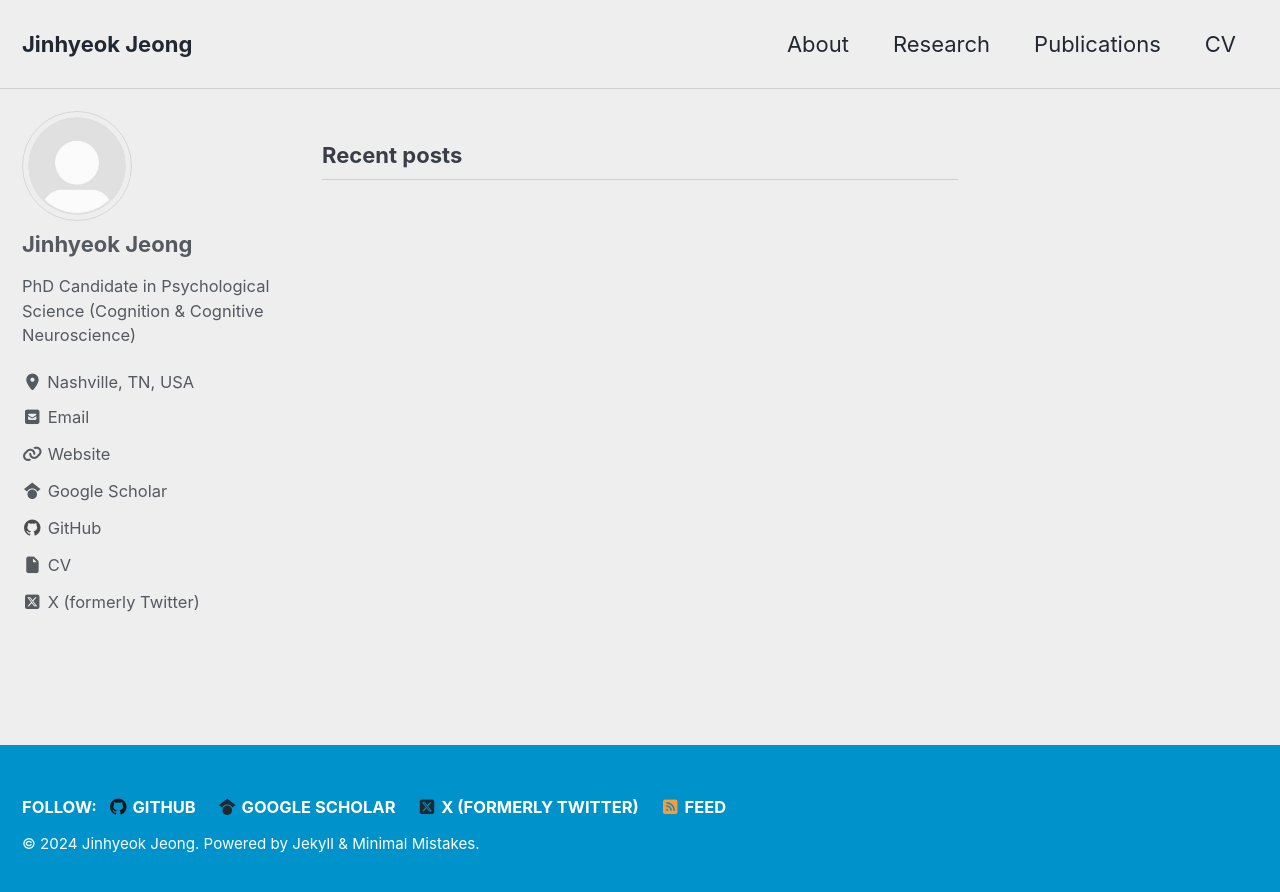
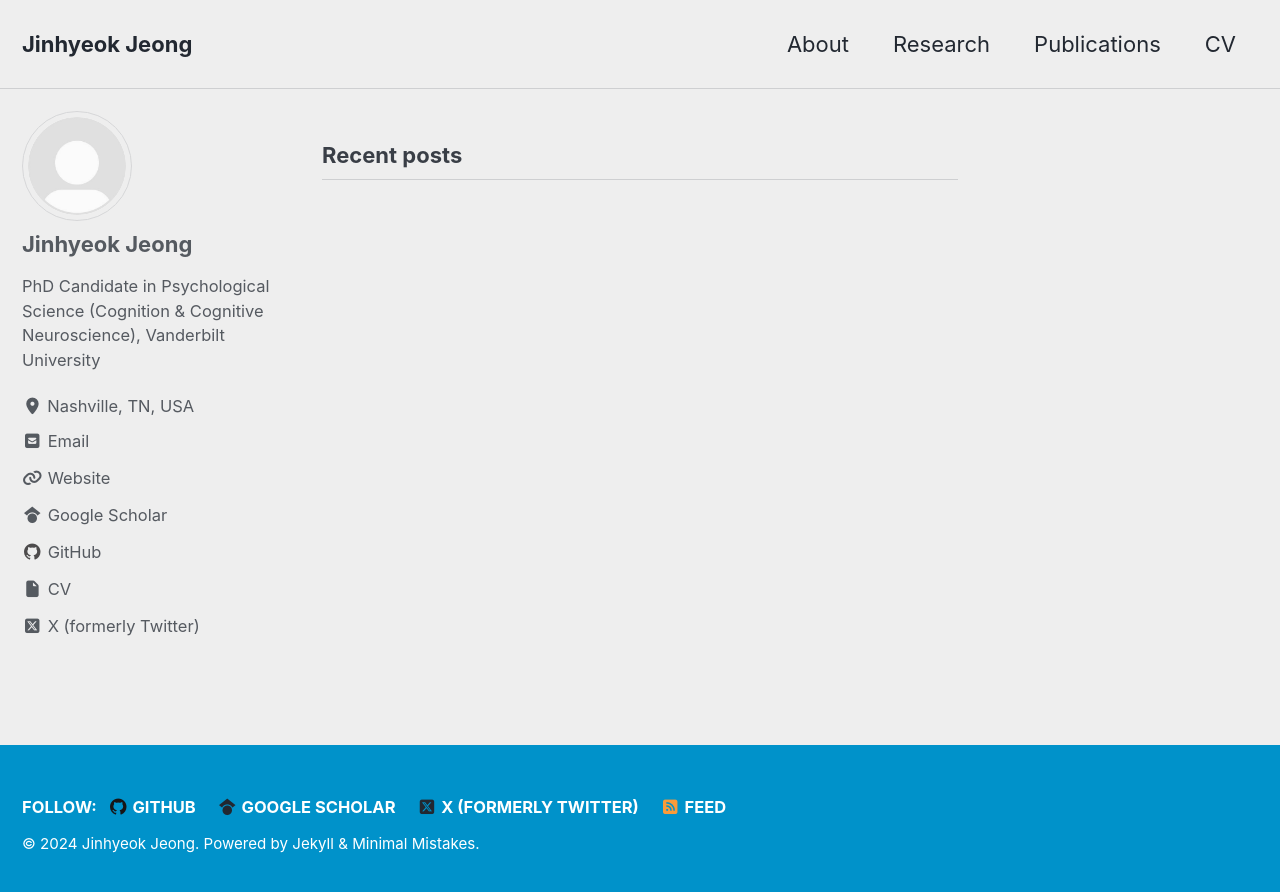
Before and after one commit to JinhyeokJeong/JinhyeokJeong.github.io, a Jekyll site: the page built from index.html, in a window 1280 px wide. Shown: the top 892 px of the page. Built offline with Jekyll 4.4.1, drawn with Linux system fonts in a browser that asks for light colours; cached includes are drawn as plain includes; the list of posts is cut into pages by our own code.

Commit message:
modify bio

```diff
--- a/_config.yml
+++ b/_config.yml
@@ -115,7 +115,7 @@ analytics:
 author:
   name             : "Jinhyeok Jeong"
   avatar           : "/assets/images/bio-photo.jpg" # path of avatar image, e.g. "/assets/images/bio-photo.jpg"
-  bio              : "PhD Candidate in Psychological Science (Cognition & Cognitive Neuroscience)"
+  bio              : "PhD Candidate in Psychological Science (Cognition & Cognitive Neuroscience), Vanderbilt University"
   location         : "Nashville, TN, USA"
   links:
     - label: "Email"
```
